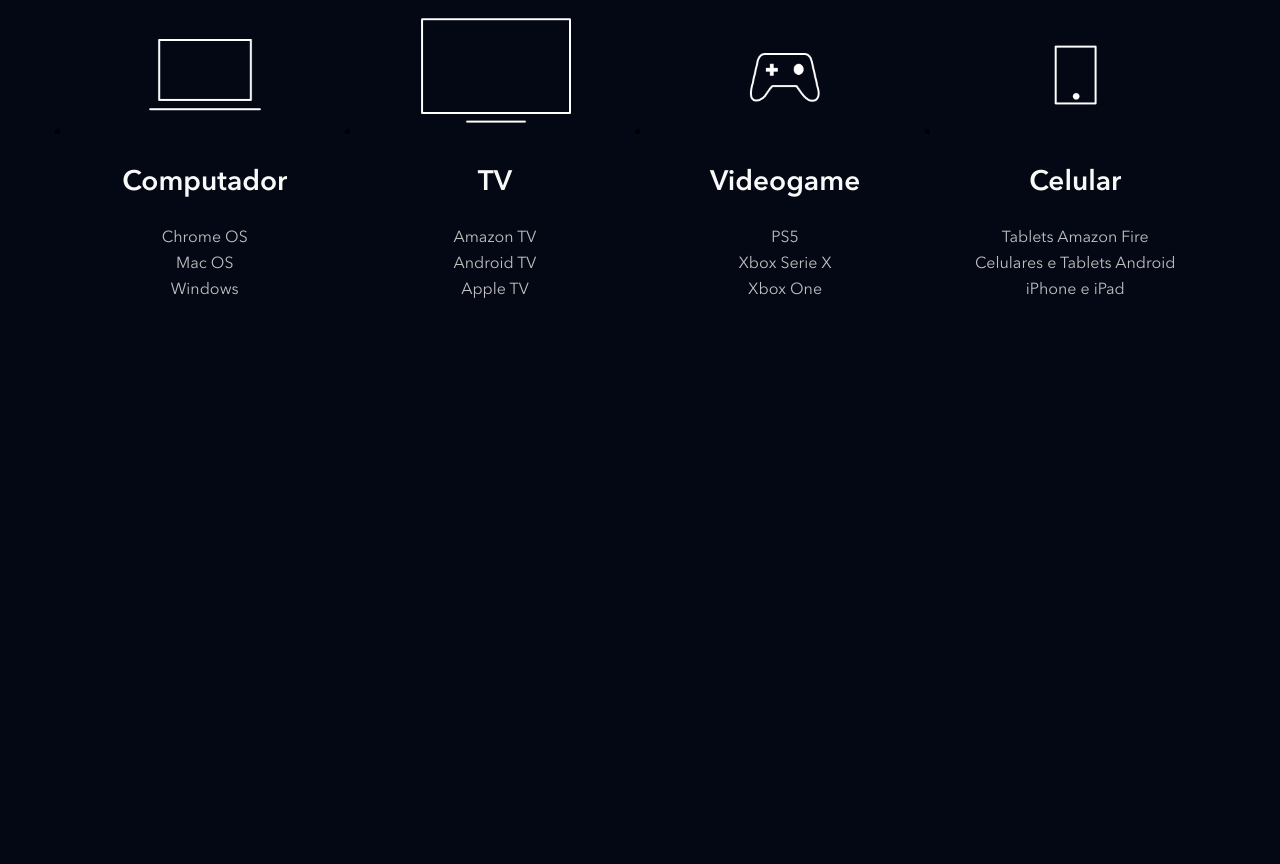
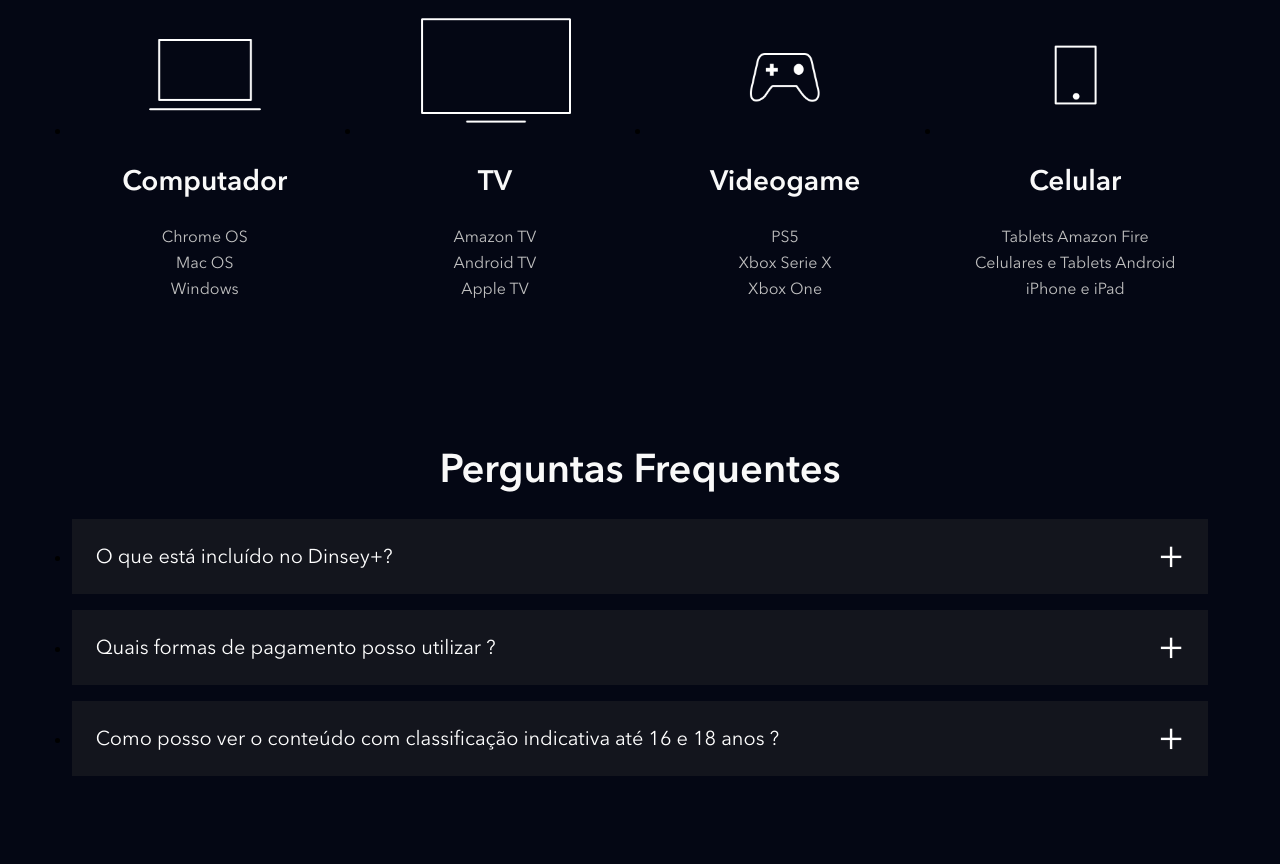
Before and after one commit to o-matheus/front_21_ebac, a website: page index.html in a window 1280 px wide. Shown: the part 3904-4768 px from the top of the page. Before the commit the page ends 4278 px from the top, so only its background shows below. Drawn offline with nearby package versions, Linux system fonts and the light colour scheme; files that its build step writes are made by us from their sources.

Commit message:
feat: adiciona seção de Perguntas Frequentes (FAQ) com lógica de interação e estilização

```diff
--- a/index.html
+++ b/index.html
@@ -143,7 +143,7 @@
                 <strong class="title--small">R$ 55,90*</strong>
                 <p class="text">
                     Disney+, Star+ e STARZPLAY em um plano especial. Assine agora os três serviços juntos.
-                <button class="button">Assine agora</button>
+                    <button class="button">Assine agora</button>
             </li>
         </ul>
         <p class="text--small">
@@ -154,20 +154,23 @@
         <img src="src/images/tv_pc_tablet_celular.png" alt="TV - PC - Tablet - Celular">
         <div class="image-text-section__text-container">
             <h2 class="title">Assista do seu jeito</h2>
-            <p class="text--big">Aproveite a tela grande da TV ou assista no tablet, laptop, celular e outros aparalheos. Nossa seleção de títulos em 4k não para de crescer, além disso, para a felicidade de todos, é possível assistir em até 4 telas ao mesmo tempo.</p>
+            <p class="text--big">Aproveite a tela grande da TV ou assista no tablet, laptop, celular e outros
+                aparalheos. Nossa seleção de títulos em 4k não para de crescer, além disso, para a felicidade de todos,
+                é possível assistir em até 4 telas ao mesmo tempo.</p>
         </div>
     </section>
     <section class="image-text-section image-text-section--image-full-width">
-        <img  src="src/images/fundo_rei_leao.png" alt="Imagem filme rei leão.">
+        <img src="src/images/fundo_rei_leao.png" alt="Imagem filme rei leão.">
         <div class="image-text-section__text-container image-text-section--image-full-width__text-container">
             <h2 class="title">Baixe filmes e séries</h2>
-            <p class="text--big">Baixe e assista quando e onde quiser. Assim seus favoritos estão sempre com você, até mesmo sem internet.</p>
+            <p class="text--big">Baixe e assista quando e onde quiser. Assim seus favoritos estão sempre com você, até
+                mesmo sem internet.</p>
         </div>
     </section>
     <section class="availabes-devices">
         <h2 class="title">Disponível nos seus dispositivos favoritos</h2>
         <ul class="availabes-devices__list">
-            <li class="availabes-devices__list__item"  >
+            <li class="availabes-devices__list__item">
                 <img src="src/images/dispositivos/computador.png" alt="Computador">
                 <h4 class="title--small">Computador</h4>
                 <ul class="text">
@@ -176,7 +179,7 @@
                     <li>Windows</li>
                 </ul>
             </li>
-            <li class="availabes-devices__list__item"  >
+            <li class="availabes-devices__list__item">
                 <img src="src/images/dispositivos/tv.png" alt="TV">
                 <h4 class="title--small">TV</h4>
                 <ul class="text">
@@ -185,7 +188,7 @@
                     <li>Apple TV</li>
                 </ul>
             </li>
-            <li class="availabes-devices__list__item"  >
+            <li class="availabes-devices__list__item">
                 <img src="src/images/dispositivos/videogames.png" alt="Videogame">
                 <h4 class="title--small">Videogame</h4>
                 <ul class="text">
@@ -194,7 +197,7 @@
                     <li>Xbox One</li>
                 </ul>
             </li>
-            <li class="availabes-devices__list__item"  >
+            <li class="availabes-devices__list__item">
                 <img src="src/images/dispositivos/celular.png" alt="Celular">
                 <h4 class="title--small">Celular</h4>
                 <ul class="text">
@@ -205,6 +208,39 @@
             </li>
         </ul>
     </section>
+    <section class="faq">
+        <h2 class="title">Perguntas Frequentes</h2>
+        <ul class="faq__questions">
+            <li class="faq__questions__item">
+                <div class="faq__questions__item__question" data-faq-question="">
+                    O que está incluído no Dinsey+?
+                </div>
+                <div class="faq__questions__item__answer text--big">
+                    <p>O que a Disney + oferece: </p>
+                    <p>• Experiência premium sem intervalos comerciais </p>
+                    <p>• As melhores histórias da Disney, Marvel, StarWars, Pixar, National Geographic, tudo em um só lugar.  </p>
+                    <p>• Groupwatch: assista junto com amigos ou familiares mesmo separados </p>
+                </div>
+            </li>
+            <li class="faq__questions__item">
+                <div class="faq__questions__item__question" data-faq-question="">
+                    Quais formas de pagamento posso utilizar ?
+                </div>
+                <div class="faq__questions__item__answer text--big">
+                    A resposta
+                </div>
+            </li>
+            <li class="faq__questions__item">
+                <div class="faq__questions__item__question" data-faq-question="">
+                    Como posso ver o conteúdo com classificação indicativa até 16 e 18 anos ?
+                </div>
+                <div class="faq__questions__item__answer text--big">
+                    A resposta
+                </div>
+            </li>
+        </ul>
+    </section>
+
 
     <script src="src/main.js"></script>
 </body>
--- a/src/main.js
+++ b/src/main.js
@@ -1,5 +1,6 @@
 document.addEventListener('DOMContentLoaded', function () {
     const buttons = document.querySelectorAll('[data-tab-button]');
+    const questions = document.querySelectorAll('[data-faq-question]');
 
     for (let i = 0; i < buttons.length; i++) {
         buttons[i].addEventListener('click', function(botao) {
@@ -11,7 +12,18 @@
             botao.target.classList.add('shows__tabs__button--active');
         })
     }
+
+    for (let i = 0; i < questions.length; i++) {
+        questions[i].addEventListener('click', abreOuFecha)
+    }
 })
+
+function abreOuFecha(elemento) {
+    const classe = 'faq__questions__item--is-open'
+    const elementoPai = elemento.target.parentNode;
+    elementoPai.classList.toggle(classe);
+
+}
 
 function removeBotaoAtivo() {
     const buttons = document.querySelectorAll('[data-tab-button]');
--- /dev/null
+++ b/src/styles/_faq.scss
@@ -0,0 +1,57 @@
+@use 'variaveis';
+
+.faq {
+    padding: 5.6vw;
+
+    h2 {
+        text-align: center;
+        margin-bottom: 24px;
+    }
+
+    &__questions {
+        &__item {
+            background-color: #13151d;
+            margin-bottom: 16px;
+
+            &__question {
+                color: #fff;
+                font-size: 20px;
+                padding: 24px;
+                display: block;
+                cursor: pointer;
+                position: relative;
+
+                &::after {
+                    content: '+';
+                    position: absolute;
+                    top: 0;
+                    right: 24px;
+                    height: 100%;
+                    display: flex;
+                    align-items: center;
+                    font-size: 40px;
+                }
+            }
+
+            &__answer {
+                height: 0;
+                overflow: hidden;
+                padding: 0 24px;
+                transition: height, 0.5s ease;
+            }
+
+            &--is-open {
+                .faq__questions__item__question::after {
+                    content: '-';
+                }
+
+                .faq__questions__item__answer {
+                    height: auto;
+                    padding-bottom: 24px;
+                    transition: height, 0.5s ease;
+                }
+            }
+        }
+
+    }
+}
--- a/src/styles/main.scss
+++ b/src/styles/main.scss
@@ -3,6 +3,7 @@
 @use 'shows';
 @use 'plans';
 @use 'availabes_devices';
+@use 'faq';
 
 
 @font-face {
```
Also changed, not shown: README.md.
